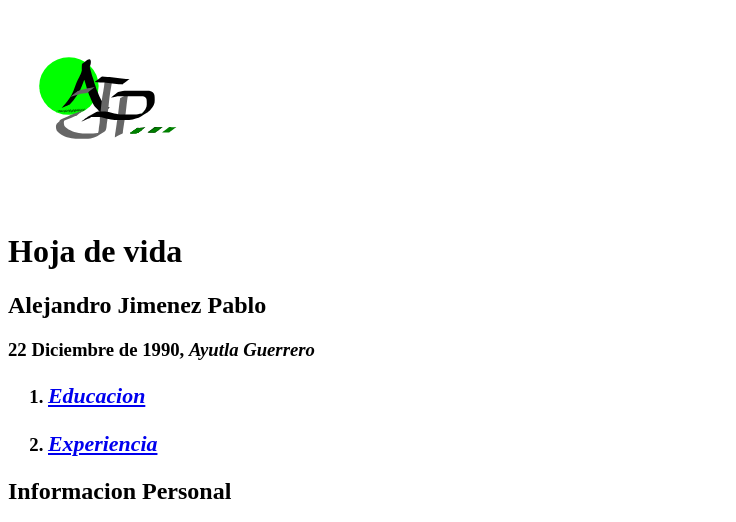
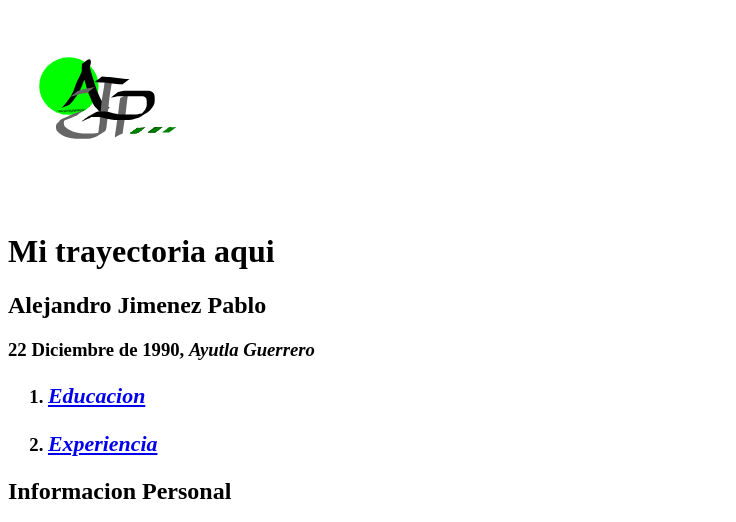
Before and after one commit to Pablo-sys/HojadeVida, a plain HTML site: page index.html in a window 1280 px wide. Shown: the top 522 px of the page, without its empty margins (0-736 px from the left). Drawn offline with Linux system fonts and the light colour scheme.

Commit message:
dede el proyecto web
para tener mejor control

```diff
--- a/index.html
+++ b/index.html
@@ -7,7 +7,7 @@
 <title>Inicio</title>
 <img src="img/Logo.svg" width="200px" height="200px"></img>
 
-<h1>Hoja de vida</h1>
+<h1>Mi trayectoria aqui</h1>
  <h2>Alejandro Jimenez Pablo</h2>
   <h3>22 Diciembre de 1990, <em>Ayutla Guerrero</em><h3>
 
```
